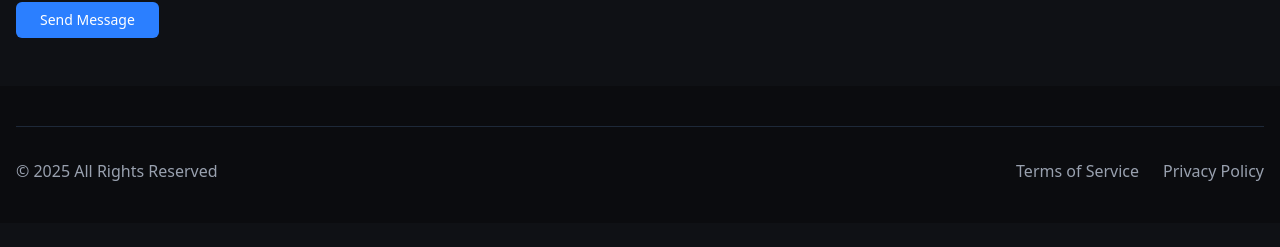
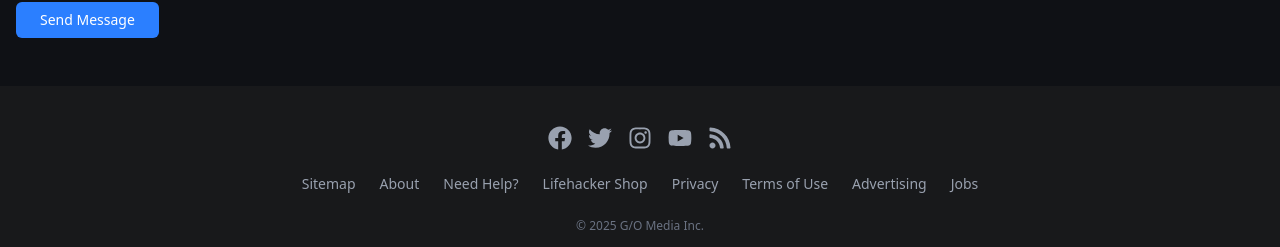
Before and after one commit to purushothamanlabi/React-portfolio, a React (Vite) app: page / in a window 1280 px wide. Shown: the part 5552-5799 px from the top of the page. Before the commit the page ends 5775 px from the top, so only its background shows below. Built offline with nearby package versions, Linux system fonts and the light colour scheme.

Commit message:
Enhance Footer component with social media icons using react-icons. Update package.json and package-lock.json to include react-icons dependency.

```diff
--- a/package.json
+++ b/package.json
@@ -24,6 +24,7 @@
     "prop-types": "^15.8.1",
     "react": "^18.0.0",
     "react-dom": "^18.0.0",
+    "react-icons": "^5.5.0",
     "three": "^0.175.0"
   },
   "devDependencies": {
--- a/src/components/Footer.jsx
+++ b/src/components/Footer.jsx
@@ -1,20 +1,56 @@
 import React from 'react';
+import { FaFacebook, FaTwitter, FaInstagram, FaYoutube, FaRss } from 'react-icons/fa';
+
+const socialIcons = [
+  { href: '#', label: 'Facebook', icon: '🌐' },
+  { href: '#', label: 'Twitter', icon: '🐦' },
+  { href: '#', label: 'Instagram', icon: '📸' },
+  { href: '#', label: 'YouTube', icon: '▶️' },
+  { href: '#', label: 'RSS', icon: '📰' },
+];
+
+const footerLinks = [
+  'Sitemap',
+  'About',
+  'Need Help?',
+  'Lifehacker Shop',
+  'Privacy',
+  'Terms of Use',
+  'Advertising',
+  'Jobs',
+];
+
+
 
 const Footer = () => {
   return (
-    <footer className="relative text-white bg-[#0B0C0F] overflow-hidden">
-      <section className="relative overflow-hidden py-10 px-4">
-        <div className="container mx-auto relative">
-          {/* Footer content */}
-          <div className="flex justify-between items-center pt-8 border-t border-gray-800 flex-wrap gap-4">
-            <p className="text-gray-400">© 2025 All Rights Reserved</p>
-            <div className="flex gap-6">
-              <a href="#" className="text-gray-400 hover:text-white">Terms of Service</a>
-              <a href="#" className="text-gray-400 hover:text-white">Privacy Policy</a>
-            </div>
-          </div>
+    <footer className="bg-[#18191B] text-gray-400 pt-10 pb-4">
+      <div className="container mx-auto flex flex-col items-center">
+        {/* Social Icons */}
+        <div className="flex gap-4 mb-6">
+          {socialIcons.map((icon, idx) => (
+            <a key={idx} href={icon.href} aria-label={icon.label} className="text-2xl hover:text-white transition-colors">
+              {icon.label === 'Facebook' && <FaFacebook className="w-6 h-6" />}
+              {icon.label === 'Twitter' && <FaTwitter className="w-6 h-6" />}
+              {icon.label === 'Instagram' && <FaInstagram className="w-6 h-6" />}
+              {icon.label === 'YouTube' && <FaYoutube className="w-6 h-6" />}
+              {icon.label === 'RSS' && <FaRss className="w-6 h-6" />}
+            </a>
+          ))}
         </div>
-      </section>
+        {/* Footer Links */}
+        <div className="flex flex-wrap justify-center gap-6 mb-6 text-sm">
+          {footerLinks.map((link, idx) => (
+            <a key={idx} href="#" className="hover:text-white transition-colors">{link}</a>
+          ))}
+        </div>
+        {/* Network Icons */}
+
+        {/* Copyright */}
+        <div className="text-xs text-center text-gray-500">
+          © 2025 G/O Media Inc.
+        </div>
+      </div>
     </footer>
   );
 };
```
Also changed, not shown: 1 other file (tests, documents, lock files or other folders).
